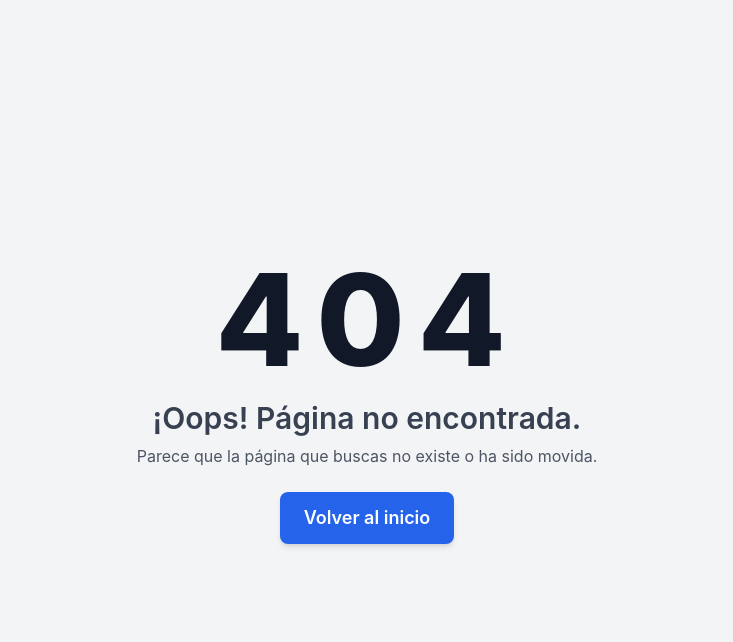
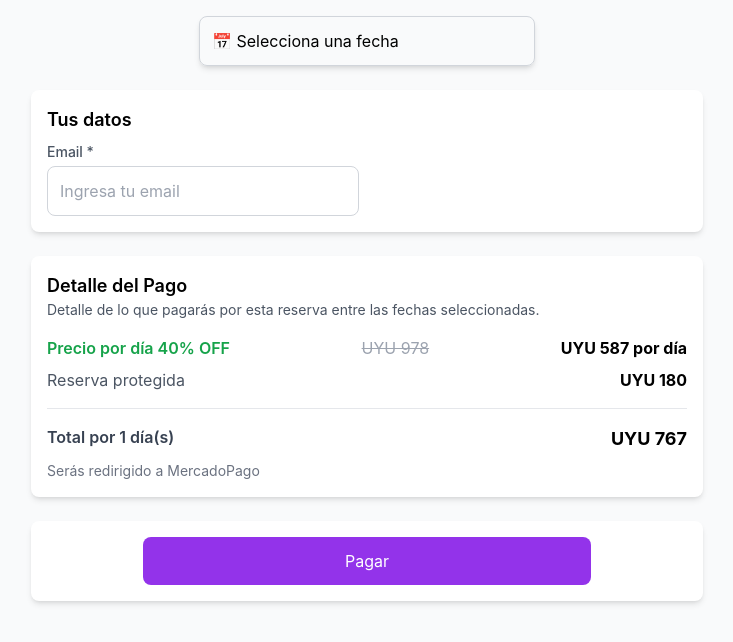
Before and after one commit to nicogilardonik/frontend-rm, a React (Vite) app: page /checkout in a window 1280 px wide. Before the commit this address had no page. Shown: the top 642 px of the page, without its empty margins (273-1006 px from the left). Built offline with nearby package versions, Linux system fonts and the light colour scheme; no server answers.

Commit message:
add checkout functionality with product retrieval; implement CheckoutPage, CheckoutForm, and CheckoutDetails components

```diff
--- a/package.json
+++ b/package.json
@@ -10,7 +10,9 @@
     "preview": "vite preview"
   },
   "dependencies": {
+    "axios": "^1.7.9",
     "react": "^19.0.0",
+    "react-day-picker": "^9.5.1",
     "react-dom": "^19.0.0",
     "react-router-dom": "^7.1.5"
   },
--- a/src/App.tsx
+++ b/src/App.tsx
@@ -1,13 +1,14 @@
 import { Routes, Route } from "react-router-dom";
-import CheckoutCalendar from "./features/checkout/components/CheckoutCalendar";
+
 import NotFound from "./core/pages/NotFound";
+import CheckoutPage from "./features/checkout/pages/CheckoutPage";
 
 function App() {
   return (
     <div className="w-full min-h-screen flex flex-col">
       <Routes>
-        <Route path="/" element={<CheckoutCalendar />} />
-        <Route path="/calendar" element={<CheckoutCalendar />} />
+        {/* <Route path="/" element={<CheckoutCalendar />} /> */}
+        <Route path="/checkout" element={<CheckoutPage />} />
         <Route path="*" element={<NotFound />} />{" "}
       </Routes>
     </div>
--- /dev/null
+++ b/src/features/checkout/components/CheckoutButton.tsx
@@ -0,0 +1,11 @@
+function CheckoutButtonZone() {
+  return (
+    <div className="p-4 bg-white shadow-md rounded-lg flex justify-center">
+      <button className="bg-purple-600 text-white px-6 py-3 rounded-lg w-full max-w-md">
+        Pagar
+      </button>
+    </div>
+  );
+}
+
+export default CheckoutButtonZone;
--- a/src/features/checkout/components/CheckoutCalendar.tsx
+++ b/src/features/checkout/components/CheckoutCalendar.tsx
@@ -1,11 +1,89 @@
-import React from "react";
-import { Button } from "primereact/button";
+import { useState, useEffect, useRef } from "react";
+import { DayPicker } from "react-day-picker";
+import "react-day-picker/dist/style.css";
 
-function CheckoutCalendar() {
+interface CheckoutCalendarProps {
+  disabledDates: Date[];
+  onDateChange: (range: { from?: Date; to?: Date }) => void;
+}
+
+function CheckoutCalendar({
+  disabledDates,
+  onDateChange,
+}: CheckoutCalendarProps) {
+  const [selectedRange, setSelectedRange] = useState<{
+    from?: Date;
+    to?: Date;
+  }>({});
+  const [isOpen, setIsOpen] = useState(false);
+  const calendarRef = useRef<HTMLDivElement>(null);
+
+  // Emitir cambios al componente padre
+  useEffect(() => {
+    onDateChange(selectedRange);
+  }, [selectedRange, onDateChange]);
+
+  useEffect(() => {
+    function handleClickOutside(event: MouseEvent) {
+      if (
+        calendarRef.current &&
+        !calendarRef.current.contains(event.target as Node)
+      ) {
+        setIsOpen(false);
+      }
+    }
+    document.addEventListener("mousedown", handleClickOutside);
+    return () => document.removeEventListener("mousedown", handleClickOutside);
+  }, []);
+
+  // Formatear fechas seleccionadas para mostrar en el botón
+  const formatDate = (date?: Date) => {
+    if (!date) return "";
+    const options: Intl.DateTimeFormatOptions = {
+      weekday: "short",
+      day: "2-digit",
+      month: "short",
+    };
+    return date.toLocaleDateString("es-ES", options);
+  };
+
   return (
-    <div>
-      <h1>Mi App con PrimeReact y TypeScript</h1>
-      <Button label="Haz clic" icon="pi pi-check" />
+    <div className="relative w-full flex justify-center">
+      {/* Botón que abre el calendario */}
+      <button
+        className="w-1/2 p-3  border border-gray-300 rounded-lg shadow-md text-left"
+        onClick={() => setIsOpen(!isOpen)}
+      >
+        📅{" "}
+        {selectedRange.from
+          ? `Desde ${formatDate(selectedRange.from)} al ${formatDate(
+              selectedRange.to
+            )}`
+          : "Selecciona una fecha"}
+      </button>
+
+      {isOpen && (
+        <div
+          ref={calendarRef}
+          className="absolute mt-2 bg-white shadow-lg rounded-lg p-4 z-50"
+        >
+          <DayPicker
+            mode="range"
+            selected={selectedRange}
+            onSelect={setSelectedRange}
+            className="w-full"
+            timeZone="America/Montevideo"
+            captionLayout="dropdown"
+            disabled={disabledDates}
+            modifiersClassNames={{
+              range_start: "range-start",
+              range_end: "range-end",
+              range_middle: "range-middle",
+              disabled: "day-disabled",
+            }}
+          />
+        </div>
+      )}
     </div>
   );
 }
--- /dev/null
+++ b/src/features/checkout/components/CheckoutDetails.tsx
@@ -0,0 +1,36 @@
+function CheckoutDetails() {
+  return (
+    <div className="p-4 bg-white shadow-md rounded-lg">
+      <h2 className="text-lg font-semibold">Detalle del Pago</h2>
+      <p className="text-gray-600 text-sm">
+        Detalle de lo que pagarás por esta reserva entre las fechas
+        seleccionadas.
+      </p>
+
+      <div className="mt-4 space-y-2">
+        <div className="flex justify-between">
+          <span className="text-green-600 font-semibold">
+            Precio por día 40% OFF
+          </span>
+          <span className="text-gray-400 line-through">UYU 978</span>
+          <span className="font-bold">UYU 587 por día</span>
+        </div>
+        <div className="flex justify-between">
+          <span className="text-gray-600">Reserva protegida</span>
+          <span className="font-bold">UYU 180</span>
+        </div>
+      </div>
+
+      <div className="mt-4 flex justify-between border-t pt-4">
+        <span className="text-gray-700 font-semibold">Total por 1 día(s)</span>
+        <span className="text-lg font-bold">UYU 767</span>
+      </div>
+
+      <p className="text-sm text-gray-500 mt-2">
+        Serás redirigido a MercadoPago
+      </p>
+    </div>
+  );
+}
+
+export default CheckoutDetails;
--- /dev/null
+++ b/src/features/checkout/components/CheckoutForm.tsx
@@ -0,0 +1,39 @@
+import { useState } from "react";
+
+interface CheckoutFormProps {
+  onEmailChange: (email: string) => void;
+}
+
+function CheckoutForm({ onEmailChange }: CheckoutFormProps) {
+  const [email, setEmail] = useState("");
+
+  const handleEmailChange = (event: React.ChangeEvent<HTMLInputElement>) => {
+    const newEmail = event.target.value;
+    setEmail(newEmail);
+    onEmailChange(newEmail);
+  };
+
+  return (
+    <div className="p-4 bg-white shadow-md rounded-lg space-y-6">
+      <div>
+        <h2 className="text-lg font-semibold ">Tus datos</h2>
+        <div className="grid grid-cols-1 md:grid-cols-2 gap-4 mt-2">
+          <div className="flex flex-col">
+            <label className="text-sm font-medium text-gray-600 mb-1">
+              Email *
+            </label>
+            <input
+              type="email"
+              placeholder="Ingresa tu email"
+              value={email}
+              onChange={handleEmailChange}
+              className="w-full p-3 border border-gray-300 rounded-lg focus:ring-2 focus:ring-purple-600"
+            />
+          </div>
+        </div>
+      </div>
+    </div>
+  );
+}
+
+export default CheckoutForm;
--- /dev/null
+++ b/src/features/checkout/interfaces/Product.ts
@@ -0,0 +1,46 @@
+export interface Product {
+  ratingSummary: number;
+  shopifyId: string;
+  notes: string;
+  propertyAddress: string;
+  minNightStay: number;
+  propertyState: string;
+  isDraft: boolean;
+  injurancType: string;
+  propertyCity: string;
+  propertyLocation: {
+    _latitude: number;
+    _longitude: number;
+  };
+  taxRate: number;
+  lastUpdated: Timestamp;
+  userRef: string;
+  isLive: boolean;
+  minNights: number;
+  currency: string;
+  cleaningFee: number;
+  price: number;
+  additionalImages: string[];
+  mainImage: string;
+  propertyType: string;
+  propertyName: string;
+  updatedAt: Timestamp;
+  propertyDescription: string;
+  categories: Category[];
+  handle: string;
+  isAvailableBetweenDates: boolean;
+}
+
+export interface Timestamp {
+  _seconds: number;
+  _nanoseconds: number;
+}
+export interface Category {
+  _firestore: {
+    projectId: string;
+  };
+  _path: {
+    segments: string[];
+  };
+  _converter: object;
+}
--- /dev/null
+++ b/src/features/checkout/pages/CheckoutPage.tsx
@@ -0,0 +1,59 @@
+import { useState, useEffect } from "react";
+import CheckoutButtonZone from "../components/CheckoutButton";
+import CheckoutCalendar from "../components/CheckoutCalendar";
+import CheckoutDetails from "../components/CheckoutDetails";
+import CheckoutForm from "../components/CheckoutForm";
+import { getProduct } from "../services/checkoutService";
+
+function CheckoutPage() {
+  const disabledDates = [
+    new Date(2025, 1, 20),
+    new Date(2025, 1, 21),
+    new Date(2025, 1, 25),
+  ];
+
+  const [email, setEmail] = useState("");
+  const [selectedDates, setSelectedDates] = useState<{
+    from?: Date;
+    to?: Date;
+  }>({});
+  const [product, setProduct] = useState<any>(null);
+
+  useEffect(() => {
+    const fetchData = async () => {
+      try {
+        const data = await getProduct("123");
+        setProduct(data);
+      } catch (error) {
+        console.error("Error cargando datos del checkout", error);
+      }
+    };
+    fetchData();
+  }, []);
+
+  const handleDateChange = (range: { from?: Date; to?: Date }) => {
+    console.log("Fechas seleccionadas en el padre:", range);
+    setSelectedDates(range);
+  };
+
+  const handleEmailChange = (newEmail: string) => {
+    console.log("📧 Email ingresado:", newEmail);
+    setEmail(newEmail);
+  };
+
+  return (
+    <div className="min-h-screen bg-gray-50 flex flex-col items-center p-4">
+      <div className="w-full max-w-2xl space-y-6">
+        <CheckoutCalendar
+          disabledDates={disabledDates}
+          onDateChange={handleDateChange}
+        />
+        <CheckoutForm onEmailChange={handleEmailChange} />
+        <CheckoutDetails />
+        <CheckoutButtonZone />
+      </div>
+    </div>
+  );
+}
+
+export default CheckoutPage;
--- /dev/null
+++ b/src/features/checkout/services/checkoutService.ts
@@ -0,0 +1,31 @@
+import axios from "axios";
+
+const API_BASE_URL =
+  "https://us-central1-notelocompres-1dd5e.cloudfunctions.net/";
+
+const api = axios.create({
+  baseURL: API_BASE_URL,
+  headers: {
+    "Content-Type": "application/json",
+  },
+});
+
+export const getProduct = async (checkoutId: string) => {
+  try {
+    const response = await api.get(`/${checkoutId}`);
+    return response.data;
+  } catch (error) {
+    console.error(`Error obteniendo el producto ${checkoutId}:`, error);
+    throw error;
+  }
+};
+
+export const createCheckout = async (checkoutData: any) => {
+  try {
+    const response = await api.post("/", checkoutData);
+    return response.data;
+  } catch (error) {
+    console.error("Error creando el checkout:", error);
+    throw error;
+  }
+};
--- a/src/index.css
+++ b/src/index.css
@@ -1,6 +1,4 @@
-@import 'primereact/resources/themes/saga-blue/theme.css';
-@import 'primereact/resources/primereact.min.css';
-@import 'primeicons/primeicons.css';
+
 
 @import 'tailwindcss/base';
 @import 'tailwindcss/components';
@@ -11,15 +9,71 @@
   line-height: 1.5;
   font-weight: 400;
 
-  color-scheme: light dark;
-  color: rgba(255, 255, 255, 0.87);
-  background-color: #242424;
-
   font-synthesis: none;
   text-rendering: optimizeLegibility;
   -webkit-font-smoothing: antialiased;
   -moz-osx-font-smoothing: grayscale;
 }
+
+/* Día de inicio y fin del rango */
+.range-start,
+.range-end {
+  background-color: #CDDC39 !important;
+  /* Amarillo suave */
+  color: #000 !important;
+  border-radius: 2px;
+  /* Forma de círculo */
+  font-weight: bold;
+  /* Agrega un borde negro delgado */
+}
+
+/* Días intermedios del rango */
+.range-middle {
+  background-color: #cad190 !important;
+  /* Morado elegante */
+  color: #fff !important;
+
+  font-weight: bold;
+}
+
+/* Días deshabilitados */
+.day-disabled {
+  color: #d1d5db !important;
+  /* Gris suave */
+  opacity: 0.5;
+  pointer-events: none;
+}
+
+.rdp-caption {
+  font-weight: bold;
+  font-size: 1.2rem;
+  color: #111827;
+}
+
+/* Botones de navegación */
+.rdp-nav button {
+  background: transparent;
+  border: none;
+  color: #4f46e5;
+  font-size: 1.5rem;
+  cursor: pointer;
+}
+
+.rdp-nav button:hover {
+  color: #4338ca;
+}
+
+
+.rdp-selected .rdp-day_button {
+  border: none !important;
+  outline: none !important;
+  box-shadow: none !important;
+}
+
+
+
+
+
 /*
 a {
   font-weight: 500;
```
Also changed, not shown: 1 other file (tests, documents, lock files or other folders).
